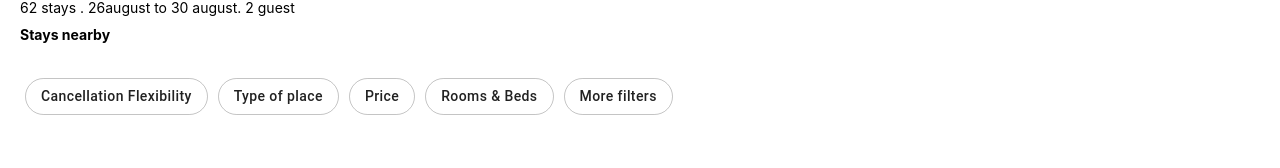
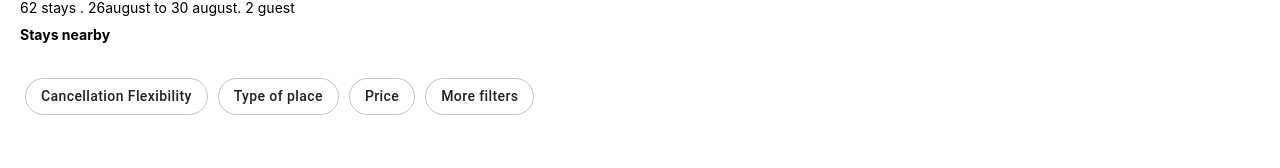
Before and after one commit to keshavsharmalws-zz/airbnb-clone-keshav, a React (Create React App) app: page /searchpage in a window 1280 px wide. Shown: the part 119-287 px from the top of the page. Built offline with nearby package versions, Linux system fonts and the light colour scheme.

Commit message:
delete romms filter

```diff
--- a/src/components/Searchpage.js
+++ b/src/components/Searchpage.js
@@ -14,7 +14,6 @@ export default function Searchpage() {
               <Button variant='outlined'>Cancellation Flexibility </Button>
               <Button variant='outlined'>Type of place </Button>
               <Button variant='outlined'>Price </Button>
-              <Button variant='outlined'> Rooms & Beds</Button>
               <Button variant='outlined'>More filters </Button>
           </div>
           <Searchresult img={room1}
```
